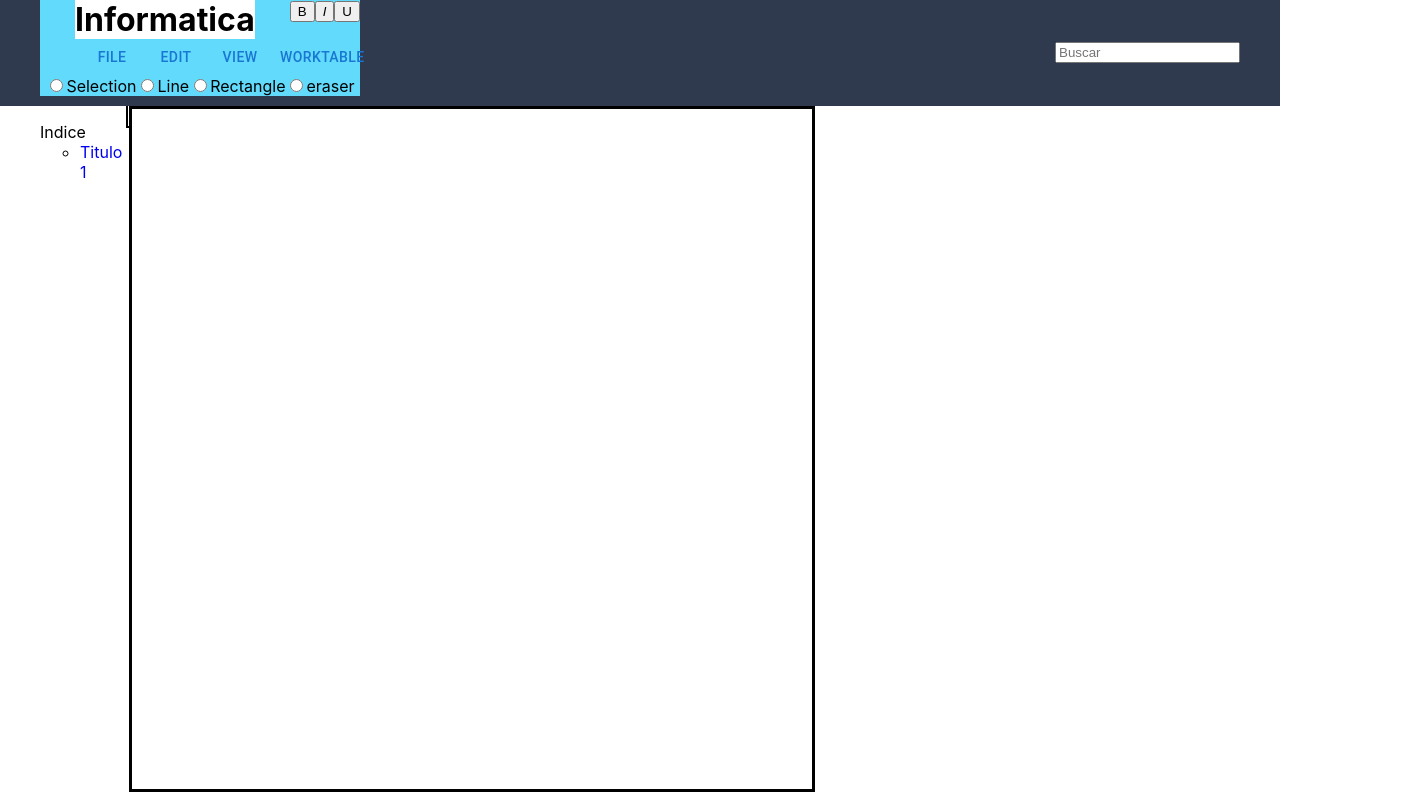
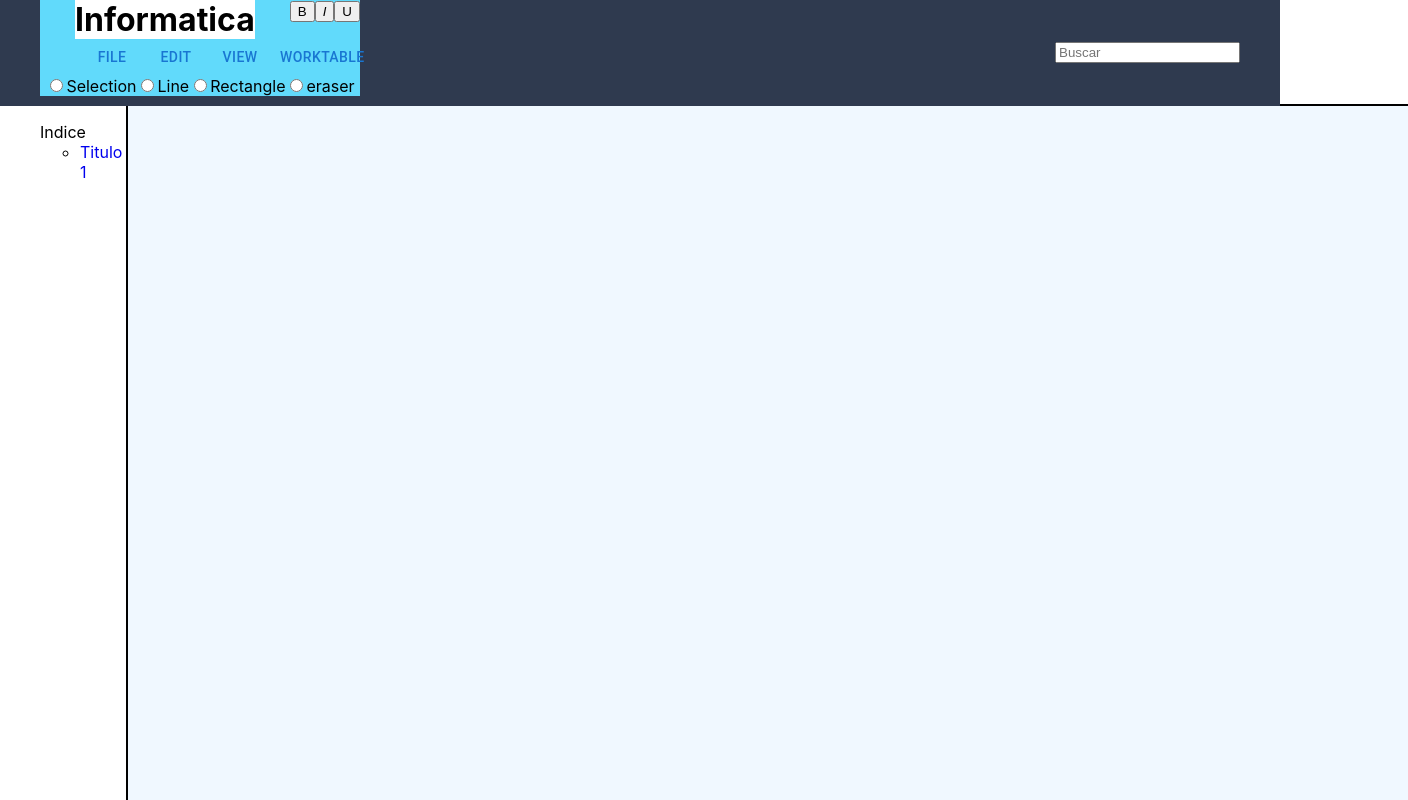
Before and after one commit to felipeescuela/Blue-Book, a React (Create React App) app: page / in a window 1280 px wide. Shown: the top 800 px of the page, 1408 px wide, since content can reach past the window. Built offline with nearby package versions, Linux system fonts and the light colour scheme.

Commit message:
canvas superpuestos (creo)

```diff
--- a/src/App.css
+++ b/src/App.css
@@ -8,6 +8,11 @@
 
 .editors{
     outline: 2px solid black;
+    position: absolute;
+    background-color: aliceblue;
+    height: 100%;
+    width: 100%;
+    z-index: 1;
 }
 
 .App-logo {
@@ -28,6 +33,7 @@ header {
     position: sticky;
     top: 0%;
     background-color: rgb(47, 58, 79);
+    z-index: 2;
 }
 
 #headin {
@@ -35,6 +41,7 @@ header {
     display: flex;
     flex-direction: row;
     justify-content: space-between;
+    z-index: 2;
 }
 
 #title_menu {
--- a/src/App.js
+++ b/src/App.js
@@ -95,10 +95,9 @@ const App = () => {
                             </li>
                         </ul>
                     </Grid>
-                    <Grid>
+
+                    <Grid md={10} lg={15} id="pagina">
                         <CanvasTextEditor />
-                    </Grid>
-                    <Grid md={10} lg={15} id="pagina">
                         <CanvasDraw handleMouseDown={handleMouseDown} handleMouseMove={handleMouseMove} handleMouseUp={handleMouseUp} />
                     </Grid>
                     <Grid md={3} lg={3} id="gestor de archivos">
```
